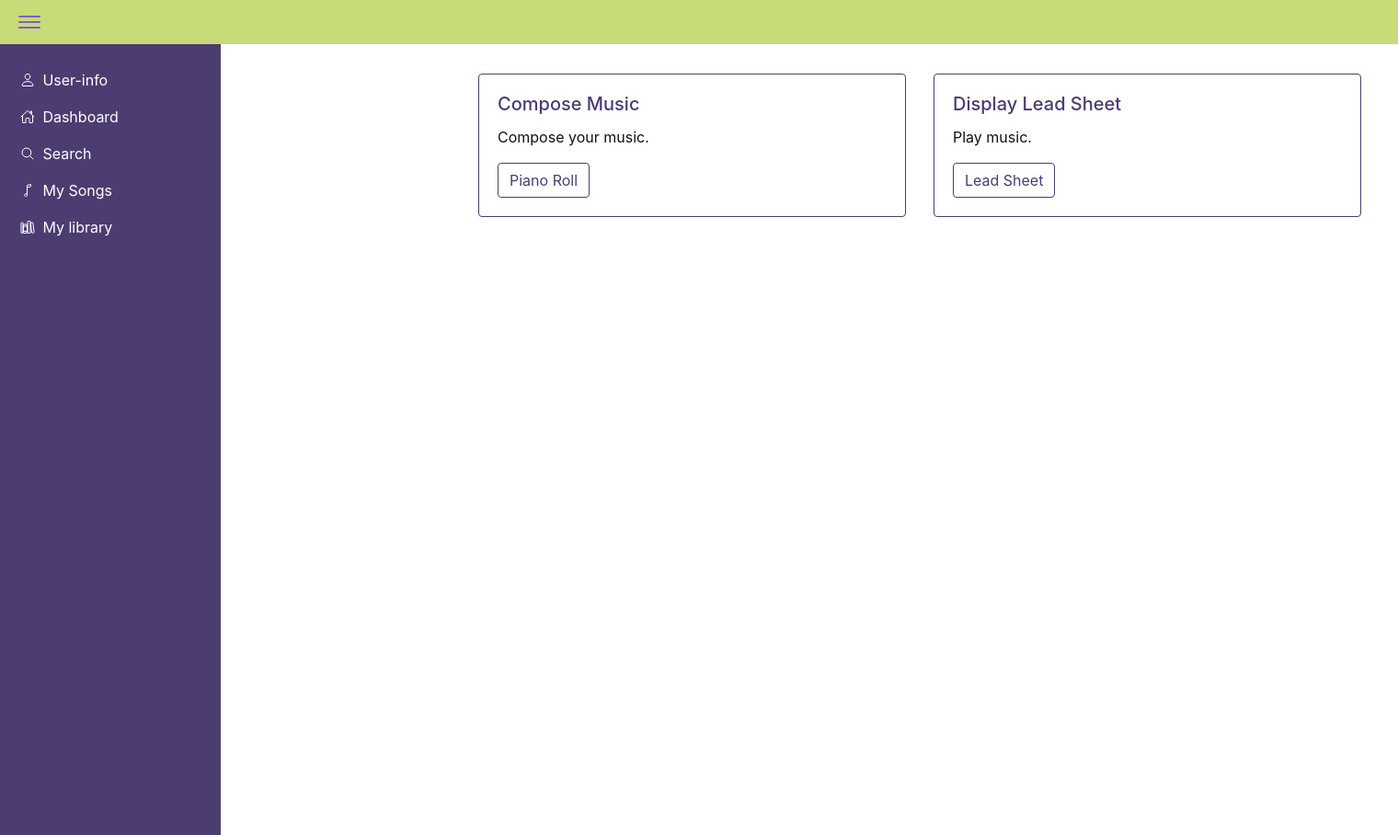
After one commit to ku70t6h1k6r1/leadsheet-front, a Flask app: page /user in a window 1520 px wide; the page is wider, and only the part inside the window is pictured. The commit adds this page. Shown: that part at 92% size. Run offline with Flask 2, Linux system fonts and the light colour scheme; some libraries are stand-ins or nearby versions.

Commit message:
ハリボテ完成

```diff
--- a/app.py
+++ b/app.py
@@ -2,6 +2,7 @@
 from flask import Flask, render_template,redirect, url_for, request, make_response, jsonify, flash, session, Blueprint, send_file
 from flask_bootstrap import Bootstrap
 #from flask_cors import CORS, cross_origin
+
 from models import app
 import os
 
@@ -12,6 +13,7 @@ app.config['DEBUG'] = True
 
 from views.debug import Debug
 from views.musicxml import MusicXML
+from views.user.index import UserIndex
 
 
 
@@ -21,6 +23,7 @@ bootstrap = Bootstrap(app)
 
 Debug(app)
 MusicXML(app)
+UserIndex(app)
 
 if __name__ == "__main__":
     app.run(port=4005)
--- a/static/css/common.css
+++ b/static/css/common.css
@@ -0,0 +1,29 @@
+body{
+    color: #121212
+}
+
+.btn{
+    color: #4c3c71;
+    background-color: #fff;
+    border-color: #4c3c71;
+}
+
+.btn:hover{
+    color: #a98bbb;
+    background-color: #4c3c71;
+    border-color: #4c3c71;
+}
+
+.btn:active{
+    color: #a98bbb;
+    background-color: #4c3c71;
+    border-color: #4c3c71;
+}
+
+.card{
+    border-color: #4c3c71;
+}
+
+.card-title {
+    color:#4c3c71
+}
--- a/static/css/input.css
+++ b/static/css/input.css
@@ -1,7 +1,8 @@
 #command-field{
-    background-color: aqua;
+    background-color:#c0b994;
     width: 100%;
     height: 10%;
+    color:white;
 }
 
 #pianoroll-field{
--- /dev/null
+++ b/static/css/user.css
@@ -0,0 +1,93 @@
+/*---------------------------------
+  ヘッダー
+---------------------------------*/
+#header{
+    font-size: 2.0rem;
+    display:flex;
+    color: #805fc3;
+    background: #c7db78;
+    align-items:center;
+    height:3rem;
+}
+#header > ion-icon{
+    margin: 0.5rem 0.0rem 0.5rem 1.0rem;
+    vertical-align: center;
+}
+
+#drawer {
+    position: fixed;
+    top: 3rem;
+    left: -240px;
+    overflow-x: hidden;
+    overflow-y: hidden;
+    width: 240px;
+    height: 100%;
+    color: #fff;
+    background: #4c3c71;
+    transition-property: all;
+    transition-duration: 0.2s;
+    padding:1.2rem 0.8rem 0.8rem 0.8rem ;
+}
+
+/*---------------------------------
+  sub menu
+---------------------------------*/
+#drawer.open {
+    transform: translate3d(240px, 0, 0);
+}
+
+.drawer-item {
+    font-size: 1.0rem;
+    padding: 0.5rem 0.5rem 0.5rem 0.5rem ;
+}
+
+.drawer-item-link{
+    display:flex;
+    align-items:center;
+    color: #fff;
+}
+
+.drawer-item-link:hover{
+    color: #a98bbb;
+    text-decoration: none;
+}
+
+.drawer-item-link > ion-icon{
+    margin: 0rem 0.5rem 0rem 0.1rem;
+    vertical-align: center;
+}
+
+/*---------------------------------
+  main
+---------------------------------*/
+body{
+    position: relative;
+    overflow-x: hidden;
+    background-color: #FFFFFF;
+}
+
+#main{
+    position: absolute;
+    left: 0px;
+    width: 100%;
+    height: 100%;
+
+}
+
+#main.open{
+    position: absolute;
+    left: 240px;
+    width: 100%;
+    height: 100%;
+
+}
+
+#content{
+    margin: 0px auto;
+    width: 960px;
+    height: 100%;
+    text-align: left;
+    padding-top:2rem;
+    color:#121212;
+
+}
--- a/static/js/input-field/color.js
+++ b/static/js/input-field/color.js
@@ -2,8 +2,8 @@ export var background_color_odd = "#FFFFFF";
 export var background_color_sharpflat_odd  = "#F0F0F0";
 export var background_color_even = "#F8F8F8";
 export var background_color_sharpflat_even =  "#ECECEC";
-export var grid_color = "#C5E9FB";
-export var grid_bold_color = "#5BC2F4";
+export var grid_color = "#c0b994";
+export var grid_bold_color = "#4c3c71";
 export var note_natural = "#5B37CC";
 export var note_sharp = "#E33059";
 
--- /dev/null
+++ b/static/js/user/menu.js
@@ -0,0 +1,26 @@
+window.addEventListener("load", el_change_drawer);
+
+function el_change_drawer(){
+    var menu = document.getElementById("menu");
+    menu.addEventListener('click', change_drawer)
+}
+
+function change_drawer(){
+    var drawer = document.getElementById("drawer");
+    var classname = drawer.className;
+    if(classname == "open"){
+        drawer.setAttribute("class", "")
+    }else{
+        drawer.setAttribute("class", "open")
+    }
+
+
+    var main = document.getElementById("main");
+    classname = main.className;
+    if(classname == "open"){
+        main.setAttribute("class", "")
+    }else{
+        main.setAttribute("class", "open")
+    }
+
+}
--- a/templates/input.html
+++ b/templates/input.html
@@ -1,7 +1,7 @@
 <link rel="stylesheet" type="text/css" href="{{ url_for('static', filename='css/input.css') }}">
 
 <div id="command-field">
-    <ion-icon id="next-measure" class="icon" name="log-in-outline"></ion-icon>
+    <ion-icon id="next-measure" class="icon" name="arrow-forward-outline"></ion-icon>
 
 </div>
 
--- /dev/null
+++ b/templates/user/index.html
@@ -0,0 +1,23 @@
+{% extends "user/layout.html" %}
+{% block content %}
+<div class="row">
+    <div class="col-sm-6">
+      <div class="card">
+        <div class="card-body">
+          <h5 class="card-title">Compose Music</h5>
+          <p class="card-text">Compose your music.</p>
+          <a href="{{url_for('input')}}" class="btn" target="_blank">Piano Roll</a>
+        </div>
+      </div>
+    </div>
+    <div class="col-sm-6">
+      <div class="card">
+        <div class="card-body">
+          <h5 class="card-title">Display Lead Sheet</h5>
+          <p class="card-text">Play music.</p>
+          <a href="{{url_for('xml')}}" class="btn" target="_blank">Lead Sheet</a>
+        </div>
+      </div>
+    </div>
+  </div>
+{% endblock %}
--- /dev/null
+++ b/templates/user/layout.html
@@ -0,0 +1,73 @@
+{% extends "bootstrap/base.html"  %}
+{% block html_attribs %} lang="jp"{% endblock %}
+
+{% block head %}
+    <title>TITLE </title>
+    <meta charset="utf-8">
+    <meta name="viewport" content="width=device-width, initial-scale=1">
+    <link rel="stylesheet" href="https://maxcdn.bootstrapcdn.com/bootstrap/4.0.0/css/bootstrap.min.css" integrity="sha384-Gn5384xqQ1aoWXA+058RXPxPg6fy4IWvTNh0E263XmFcJlSAwiGgFAW/dAiS6JXm" crossorigin="anonymous">
+    <link rel="stylesheet" type="text/css" href="{{ url_for('static', filename='css/common.css') }}">
+    <link rel="stylesheet" type="text/css" href="{{ url_for('static', filename='css/user.css') }}">
+
+    <script src="https://code.jquery.com/jquery-3.2.1.slim.min.js" integrity="sha384-KJ3o2DKtIkvYIK3UENzmM7KCkRr/rE9/Qpg6aAZGJwFDMVNA/GpGFF93hXpG5KkN" crossorigin="anonymous"></script>
+    <script src="https://cdnjs.cloudflare.com/ajax/libs/popper.js/1.12.9/umd/popper.min.js" integrity="sha384-ApNbgh9B+Y1QKtv3Rn7W3mgPxhU9K/ScQsAP7hUibX39j7fakFPskvXusvfa0b4Q" crossorigin="anonymous"></script>
+    <script src="https://maxcdn.bootstrapcdn.com/bootstrap/4.0.0/js/bootstrap.min.js" integrity="sha384-JZR6Spejh4U02d8jOt6vLEHfe/JQGiRRSQQxSfFWpi1MquVdAyjUar5+76PVCmYl" crossorigin="anonymous"></script>
+{% endblock %}
+
+
+{% block body %}
+    <div id="header">
+        <ion-icon id="menu" name="menu-outline"> </ion-icon>
+    </div>
+    <!--class名指定したときは、menu.jsを確認-->
+    <div id="drawer" class="open">
+        <div class="drawer-item">
+            <a href="{{url_for('user')}}" class="drawer-item-link">
+                <ion-icon name="person-outline"> </ion-icon>
+                User-info
+            </a>
+        </div>
+        <div class="drawer-item">
+            <a href="{{url_for('user')}}" class="drawer-item-link">
+                <ion-icon  name="home-outline"> </ion-icon>
+                Dashboard
+            </a>
+        </div>
+        <div class="drawer-item">
+            <a href="{{url_for('user')}}" class="drawer-item-link">
+                <ion-icon name="search-outline"> </ion-icon>
+                Search
+            </a>
+        </div>
+        <div class="drawer-item">
+            <a href="{{url_for('user')}}"class="drawer-item-link">
+                <ion-icon name="musical-note-outline"></ion-icon>
+                My Songs
+            </a>
+        </div>
+        <div class="drawer-item">
+            <a href="{{url_for('user')}}" class="drawer-item-link">
+                <ion-icon name="library-outline"></ion-icon>
+                My library
+            </a>
+        </div>
+    </div>
+
+    <div id="main" class="open">
+        <div id="content">
+            {% block content %}
+            {% endblock %}
+        </div>
+    </div>
+
+
+    <!--ICON-->
+    <script type="module" src="https://unpkg.com/ionicons@5.5.2/dist/ionicons/ionicons.esm.js"></script>
+    <script nomodule src="https://unpkg.com/ionicons@5.5.2/dist/ionicons/ionicons.js"></script>
+
+    <!--SIDE MENU-->
+    <script src="{{ url_for('static', filename='js/user/menu.js') }}"></script>
+
+
+
+{% endblock %}
--- a/views/debug.py
+++ b/views/debug.py
@@ -9,5 +9,5 @@ class Debug:
             return render_template('input.html')
 
         @app.route("/xml")
-        def debug():
+        def xml():
             return render_template('debug.html')
--- /dev/null
+++ b/views/user/index.py
@@ -0,0 +1,13 @@
+# -*- coding: utf-8 -*-
+
+from flask import render_template
+
+
+class UserIndex():
+    def __init__(self, app):
+        @app.route("/user")
+        def user():
+
+            return render_template(
+                'user/index.html'
+                )
```
Also changed, not shown: 1 other file.
